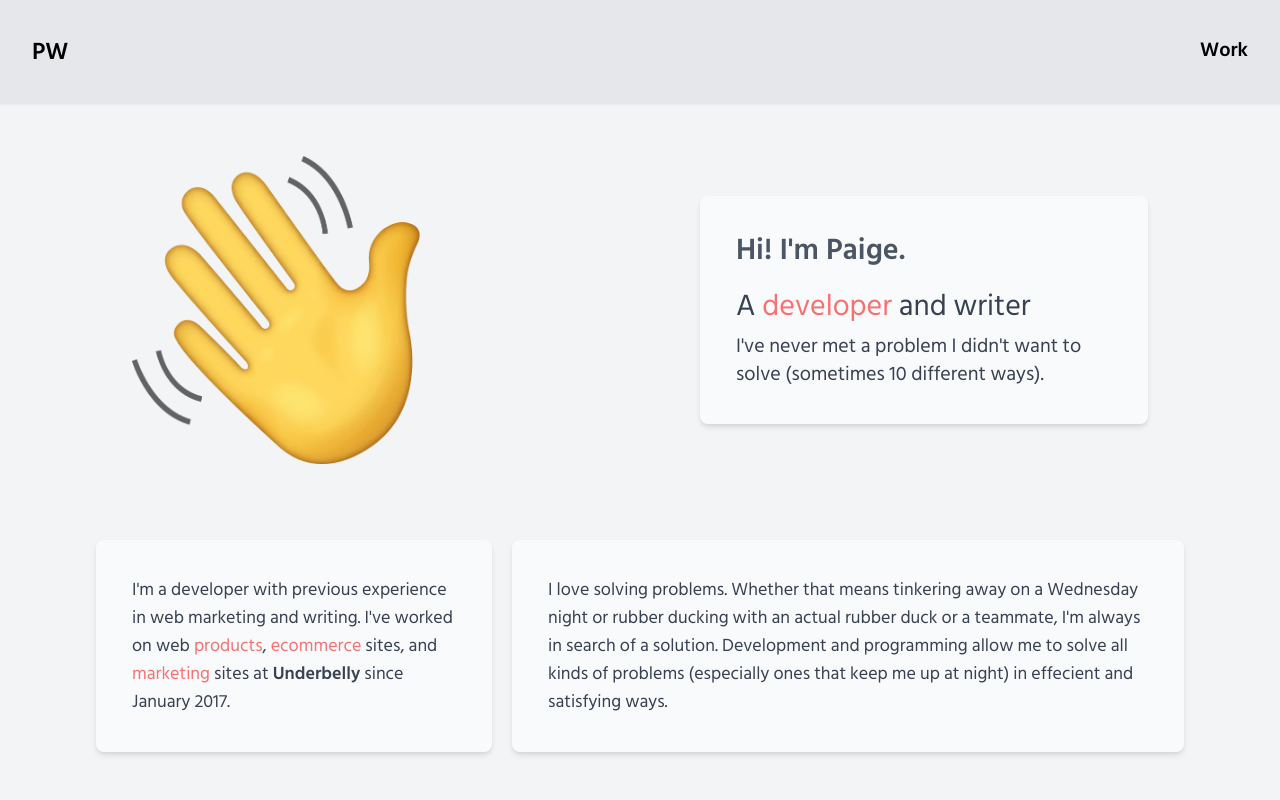
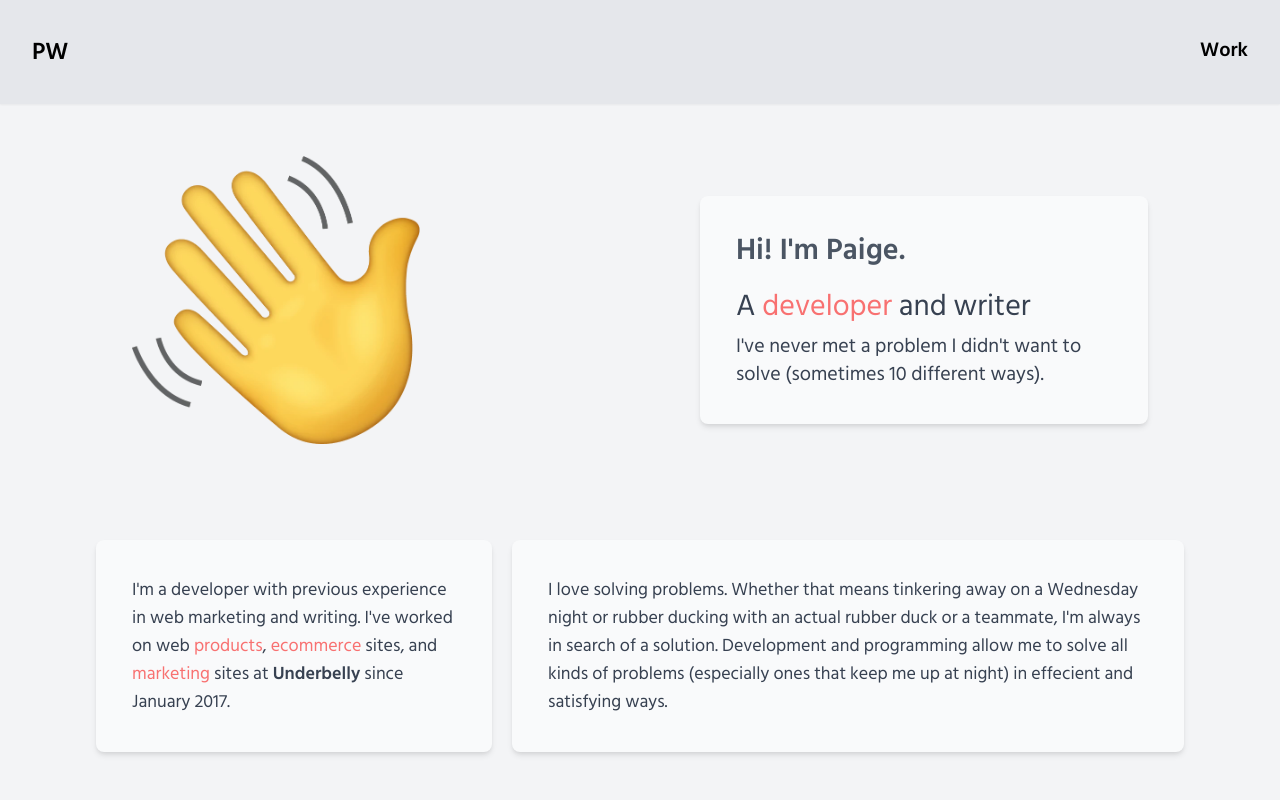
Before and after one commit to paigecwilley/paigecwilley.com, a Next.js app: page / in a window 1280 px wide. Shown: the top 800 px of the page. Built offline with nearby package versions, Linux system fonts and the light colour scheme; what @tailwindcss/typography would draw is missing.

Commit message:
adding some height items

```diff
--- a/tailwind.config.js
+++ b/tailwind.config.js
@@ -8,8 +8,11 @@ module.exports = {
       sans: ["HindSiliguri", ...defaultTheme.fontFamily.sans],
     },
     height: {
+      20: "5rem",
+      44: "11rem",
       48: "12rem",
       60: "15rem",
+      72: "18rem",
       96: "24rem",
       108: "32rem",
     },
```
